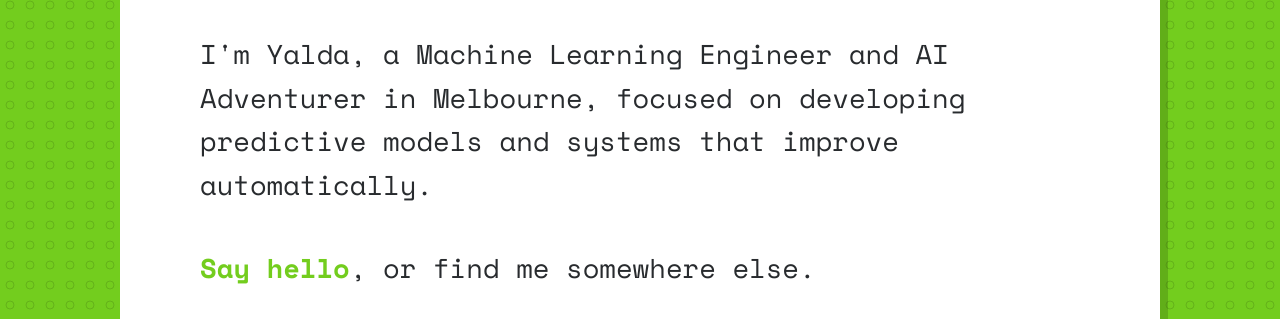
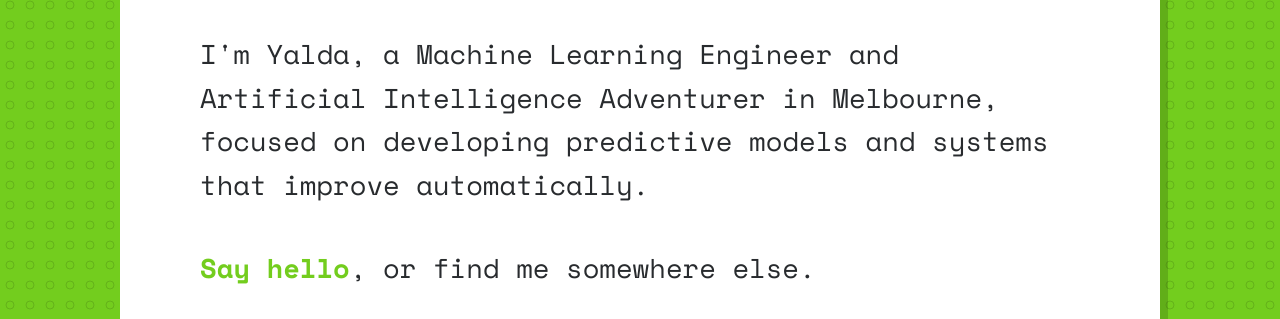
Before and after one commit to thedevelopear/developear, a plain HTML site: page index.html in a window 1280 px wide. Shown: the part 245-564 px from the top of the page. Drawn offline with nearby package versions, Linux system fonts and the light colour scheme.

Commit message:
Update index.html

```diff
--- a/index.html
+++ b/index.html
@@ -12,7 +12,7 @@
     <meta name="msapplication-config" content="/images/browserconfig.xml">
     <meta name="theme-color" content="#ffffff">
     <title data-react-helmet="true">theDevelopear</title>
-    <meta data-react-helmet="true" name="description" content="Yalda Azar: The Developear">
+    <meta data-react-helmet="true" name="description" content="Yalda Azar | theDevelopear">
 
     <style>
 
@@ -715,7 +715,7 @@
               <div class="section-intro-contents huKWfn" data-reactid="16">
                 <div class="hPJIuQ" data-reactid="17">
                   <h1 style="text-align:center;"><strong>theDevelopear</strong></h1>
-                  <p>I'm Yalda, a Machine Learning Engineer and AI Adventurer in Melbourne, focused on developing predictive models and systems that improve automatically.</p>
+                  <p>I'm Yalda, a Machine Learning Engineer and Artificial Intelligence Adventurer in Melbourne, focused on developing predictive models and systems that improve automatically.</p>
                   <p>
                     <a href="mailto:thedevelopear@gmail.com">Say hello</a>, or find me somewhere else.
                   </p>
```
